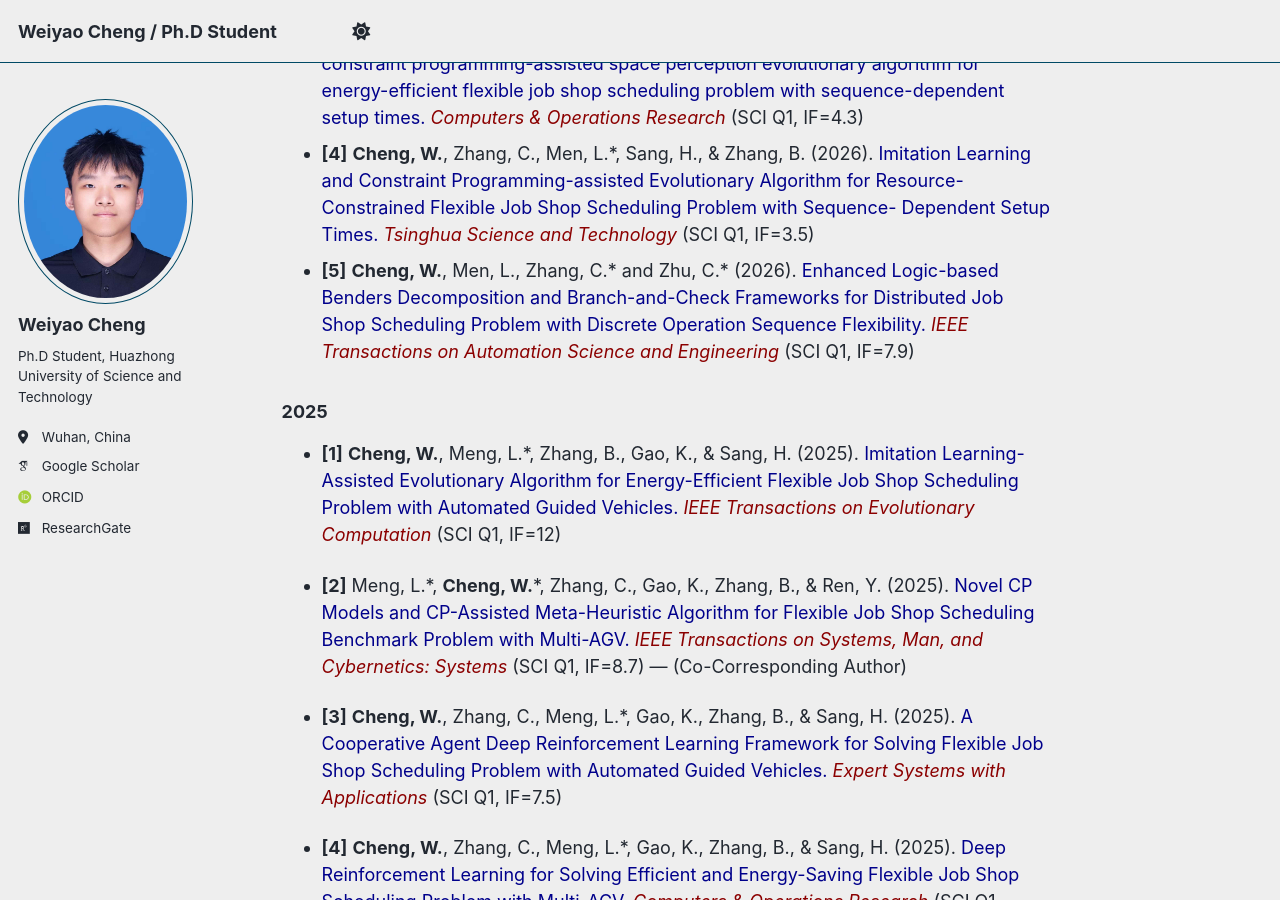
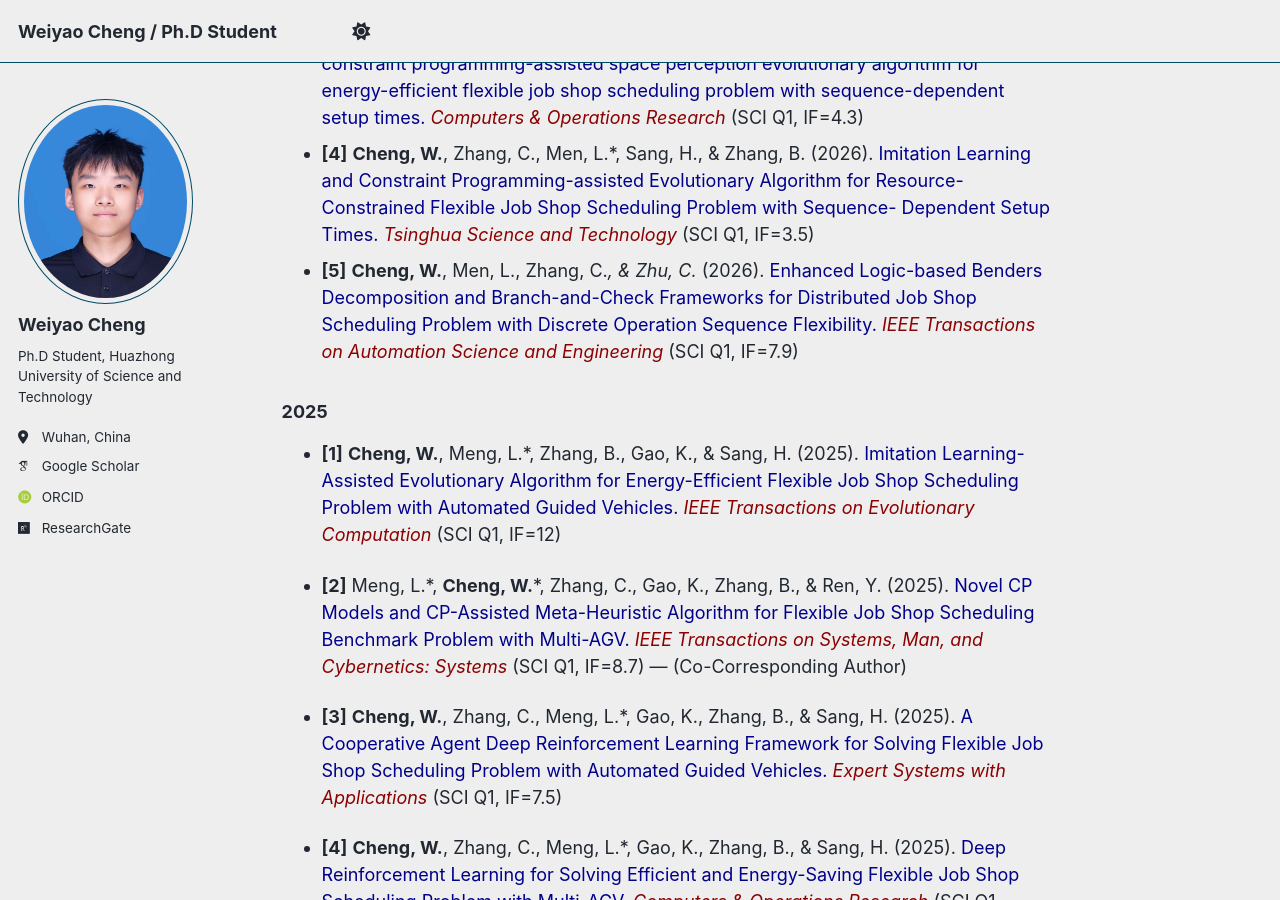
Before and after one commit to cwylcu080903/cwylcu080903.github.io, a Jekyll site: the page built from _pages/about.md, in a window 1280 px wide and 900 px high, scrolled down 861 px. Built offline with Jekyll 4.4.1, drawn with Linux system fonts in a browser that asks for light colours; some web fonts are replaced; a script bundle is joined from its source files by our own code; library files that are not in the unit come from our copies.

Commit message:
Update about.md

```diff
--- a/_pages/about.md
+++ b/_pages/about.md
@@ -21,7 +21,7 @@ Journal Publications
 - **[2]** **Cheng, W.**, Zhang, C., Meng, L.*, Ren, Y., Zhang B., & Zhang, M. (2026). <span style="color: #00008B;">Enhanced Logic-Based Benders Decomposition Approaches for Flexible Job Shop Scheduling Benchmark Problem with Discrete Operation Sequence Flexibility.</span> <i style="color: #8B0000;">Chinese Journal of Mechanical Engineering</i> (SCI Q1, IF=4.5)
 - **[3]** **Cheng, W.**, Zhang, C., Men, L.*, Ren, Y., & Zhang, B. (2026). <span style="color: #00008B;">Multi-threaded constraint programming-assisted space perception evolutionary algorithm for energy-efficient flexible job shop scheduling problem with sequence-dependent setup times. </span> <i style="color: #8B0000;">Computers & Operations Research</i> (SCI Q1, IF=4.3)
 - **[4]** **Cheng, W.**, Zhang, C., Men, L.*, Sang, H., & Zhang, B. (2026). <span style="color: #00008B;">Imitation Learning and Constraint Programming-assisted Evolutionary Algorithm for Resource-Constrained Flexible Job Shop Scheduling Problem with Sequence- Dependent Setup Times. </span> <i style="color: #8B0000;">Tsinghua Science and Technology</i> (SCI Q1, IF=3.5)
-- **[5]** **Cheng, W.**, Men, L., Zhang, C.* and Zhu, C.* (2026). <span style="color: #00008B;">Enhanced Logic-based Benders Decomposition and Branch-and-Check Frameworks for Distributed Job Shop Scheduling Problem with Discrete Operation Sequence Flexibility. </span> <i style="color: #8B0000;"> IEEE Transactions on Automation Science and Engineering</i> (SCI Q1, IF=7.9)
+- **[5]** **Cheng, W.**, Men, L., Zhang, C.*, & Zhu, C.* (2026). <span style="color: #00008B;">Enhanced Logic-based Benders Decomposition and Branch-and-Check Frameworks for Distributed Job Shop Scheduling Problem with Discrete Operation Sequence Flexibility. </span> <i style="color: #8B0000;"> IEEE Transactions on Automation Science and Engineering</i> (SCI Q1, IF=7.9)
 
 ### 2025
 - **[1]** **Cheng, W.**, Meng, L.*, Zhang, B., Gao, K., & Sang, H. (2025). <span style="color: #00008B;">Imitation Learning-Assisted Evolutionary Algorithm for Energy-Efficient Flexible Job Shop Scheduling Problem with Automated Guided Vehicles.</span> <i style="color: #8B0000;">IEEE Transactions on Evolutionary Computation</i> (SCI Q1, IF=12)
```
